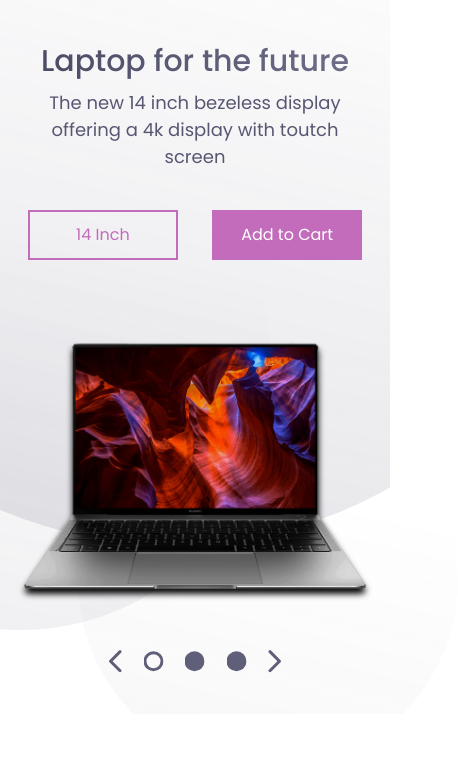
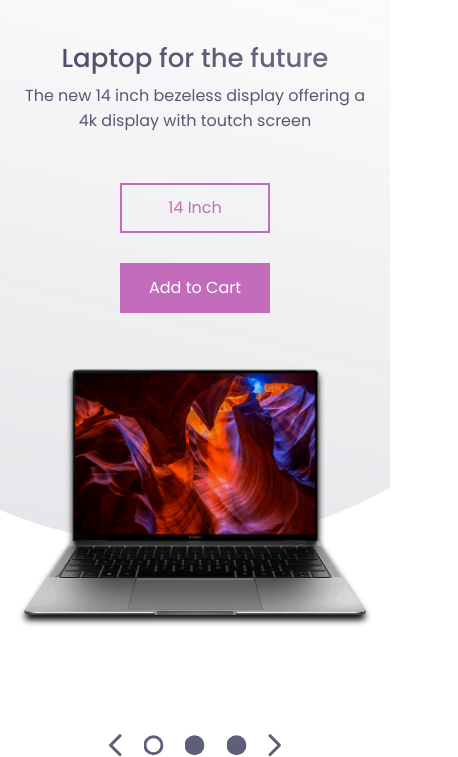
Before and after one commit to 12afaelPereira/Home-Section-Landing-Page, a plain HTML site: page index.html in a window 390 px wide. Shown: the part 130-887 px from the top of the page, 458 px wide, since content can reach past the window. Before the commit the page ends 844 px from the top, so only its background shows below. Drawn offline with Linux system fonts and the light colour scheme.

Commit message:
Update mobile screen

```diff
--- a/index.html
+++ b/index.html
@@ -4,9 +4,10 @@
     <meta charset="UTF-8">
     <meta name="viewport" content="width=device-width, initial-scale=1.0">
     <meta http-equiv="X-UA-Compatible" content="ie=edge">
+    <link rel="shortcut icon" href="./img/logo.svg" />
     <link href="https://fonts.googleapis.com/css?family=Poppins:400,500&display=swap" rel="stylesheet">
     <link rel="stylesheet" href="./style.css">
-    <title>Landing Page</title>
+    <title>Three Dots - Laptop for the future</title>
 </head>
 <body>
     <header>
--- a/style.css
+++ b/style.css
@@ -10,8 +10,8 @@
 
 body{
     font-family: 'Poppins', sans-serif;
-    /*background: lightblue;*/
 }
+
 button{
     font-family: 'Poppins', sans-serif;
 }
@@ -64,7 +64,6 @@ nav{
     width: 90%;
     margin: auto;
     min-height: 80vh;
-    /*background: rgb(118, 182, 132);*/
     align-items: center;
 }
 
@@ -99,6 +98,10 @@ nav{
     height: 50px;
     cursor: pointer;
     font-size: 16px;
+}
+
+.cta-select:hover{
+    color: #000;
 }
 
 .cta-add{
@@ -169,9 +172,10 @@ nav{
     }
 }
 
-@media screen and (max-width: 1024px){
+@media (max-width: 1024px){
     .presentation{
         flex-direction: column;
+        margin-bottom: 50px;
     }
     .introduction{
         margin-top: 5vh;
@@ -190,7 +194,7 @@ nav{
         height: 40vh;
     }
     .laptop-select{
-        bottom: 5%;
+        bottom: 0;
         right: 50%;
         width: 50%;
         transform: translate(50%, 5%);
@@ -201,3 +205,43 @@ nav{
         opacity: 0.3;
     }
 }
+
+@media (max-width: 481px){
+    .presentation{
+        width: 100%;
+    }
+
+    .intro-text{
+        max-width: 90%;
+        margin: 0 auto;
+    }
+
+    .intro-text h1{
+        font-size: 26px;
+    }
+
+    .intro-text p{
+        font-size: 16px;
+    }
+
+    .cta{
+        display: flex;
+        flex-direction: column;
+        align-items: center;
+
+        padding: 50px 0px 0px 0px;
+    }
+
+    .cta-add{
+        margin: 30px 0px 0px 0px;
+    }
+
+    .laptop-select{
+        bottom: -5%;
+    }
+
+    .medium-circle,
+    .small-circle{
+        display: none;
+    }
+}
```
